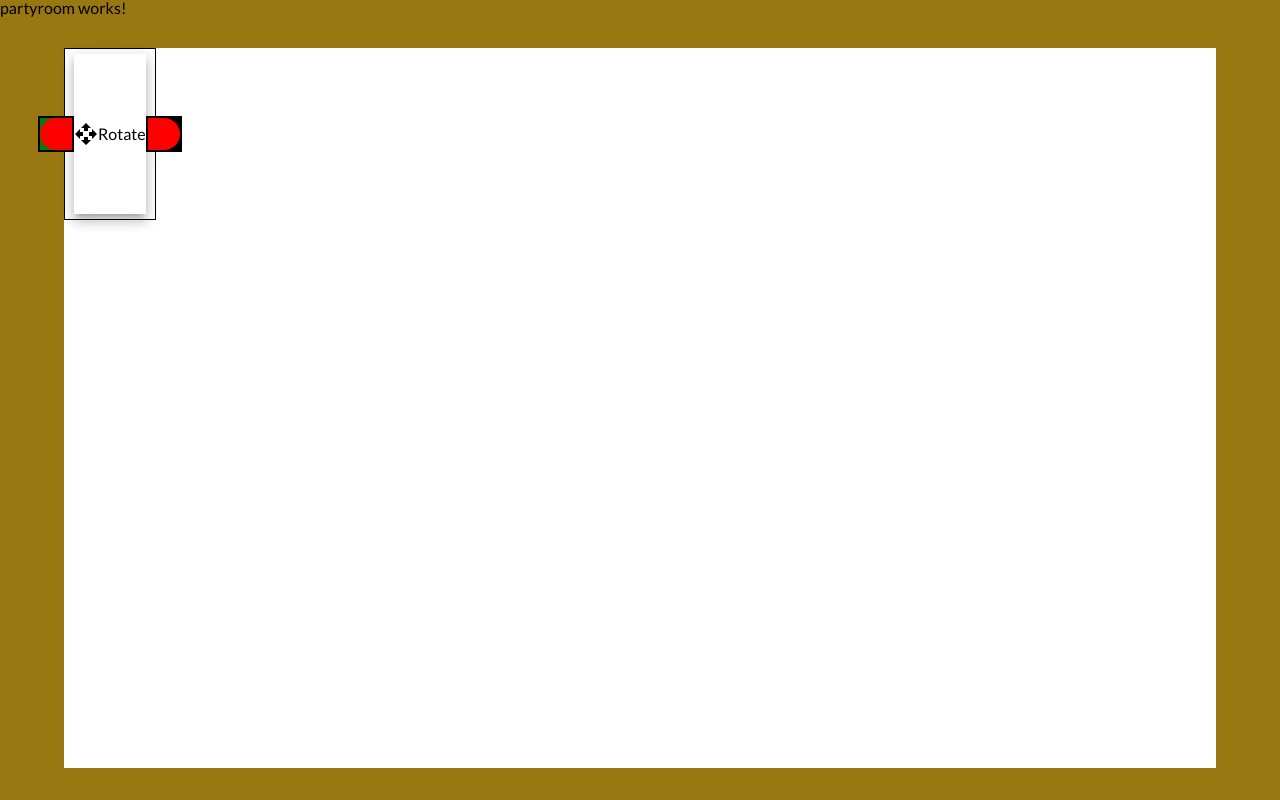
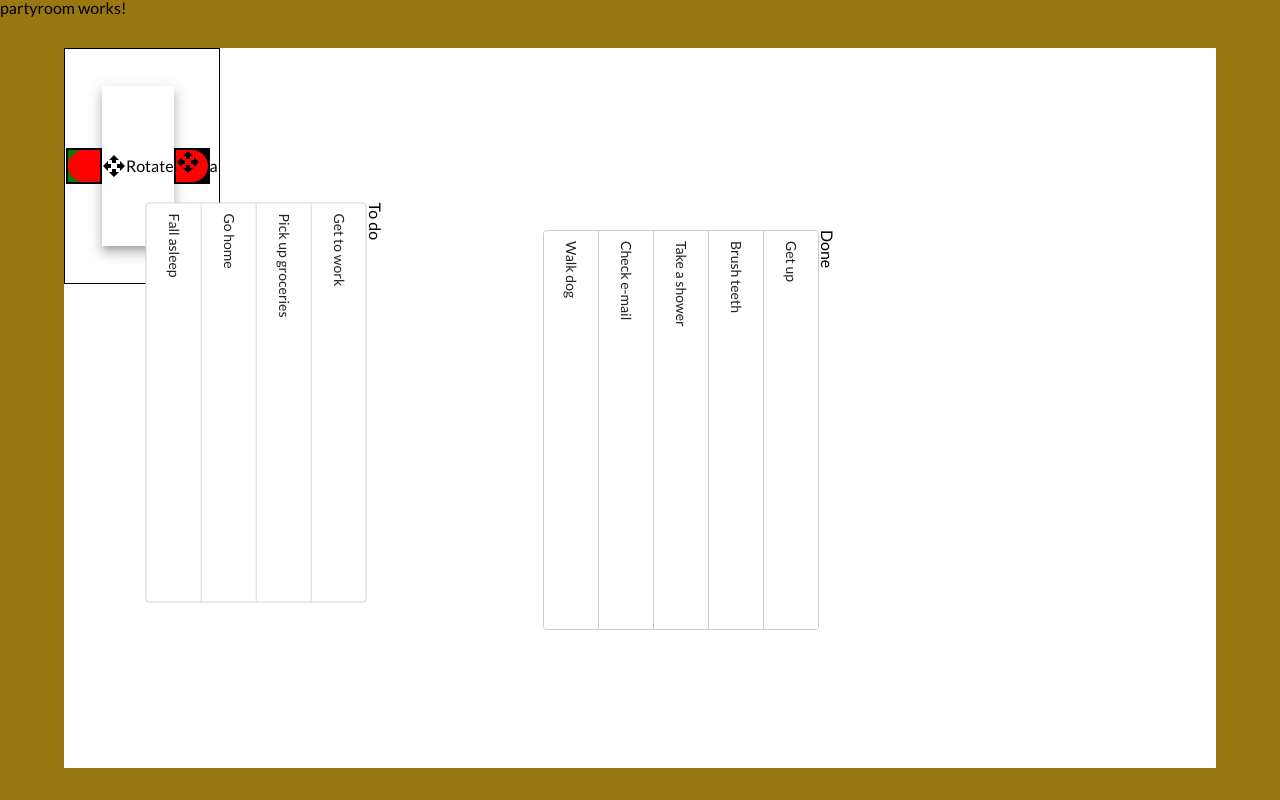
Before and after one commit to casparsylwan/movienight, an Angular app: page /rest in a window 1280 px wide. Built offline with nearby package versions, Linux system fonts and the light colour scheme.

Commit message:
code test with list transfer

```diff
--- a/src/app/pages/parent/partyroom/partyroom.component.css
+++ b/src/app/pages/parent/partyroom/partyroom.component.css
@@ -15,7 +15,7 @@
 /*Table area*/
 .box{
     border:solid black 1px;
-
+    padding: 2rem;
     width: fit-content;
     justify-content: center;
     display: flex;
@@ -100,6 +100,7 @@
 .box-seat{
     border: black 2px solid;
 
+
 }
 
 .seat{
@@ -124,3 +125,62 @@
     transform: rotate(180deg);
     background-color: green;
 }
+
+
+/* Test */
+
+.example-container {
+    width: 400px;
+    max-width: 100%;
+    margin: 0 25px 25px 0;
+    display: inline-block;
+    vertical-align: top;
+    transform: rotate(90deg);
+  }
+
+  .example-list {
+    border: solid 1px #ccc;
+    min-height: 60px;
+    background: white;
+    border-radius: 4px;
+    overflow: hidden;
+    display: block;
+  }
+
+  .example-box {
+    padding: 20px 10px;
+    border-bottom: solid 1px #ccc;
+    color: rgba(0, 0, 0, 0.87);
+    display: flex;
+    flex-direction: row;
+    align-items: center;
+    justify-content: space-between;
+    box-sizing: border-box;
+    cursor: move;
+    background: white;
+    font-size: 14px;
+  }
+
+  .cdk-drag-preview {
+    box-sizing: border-box;
+    border-radius: 4px;
+    box-shadow: 0 5px 5px -3px rgba(0, 0, 0, 0.2),
+                0 8px 10px 1px rgba(0, 0, 0, 0.14),
+                0 3px 14px 2px rgba(0, 0, 0, 0.12);
+  }
+
+  .cdk-drag-placeholder {
+    opacity: 0;
+  }
+
+  .cdk-drag-animating {
+    transition: transform 250ms cubic-bezier(0, 0, 0.2, 1);
+  }
+
+  .example-box:last-child {
+    border: none;
+  }
+
+  .example-list.cdk-drop-list-dragging .example-box:not(.cdk-drag-placeholder) {
+    transition: transform 250ms cubic-bezier(0, 0, 0.2, 1);
+  }
--- a/src/app/pages/parent/partyroom/partyroom.component.html
+++ b/src/app/pages/parent/partyroom/partyroom.component.html
@@ -9,7 +9,9 @@
 
 
             <div [className]="table" >
-                <div class="box-seat">
+                <div
+                    class="box-seat"
+                    cdkDrag>
                     <div class="seat">
                         <div class="backrest">
 
@@ -25,16 +27,48 @@
                     <p (click)="rotate()">Rotate</p>
                 </div>
 
-                  <div class="box-seat">
+                  <div
+                    class="box-seat"
+                        cdkDrag>
                       <div class="seat">
-                          <div class="backrest">
-
+                          <div
+                            class="backrest">
+                              <svg  width="24px" fill="currentColor" viewBox="0 0 24 24">
+                                <path d="M10 9h4V6h3l-5-5-5 5h3v3zm-1 1H6V7l-5 5 5 5v-3h3v-4zm14 2l-5-5v3h-3v4h3v3l5-5zm-9 3h-4v3H7l5 5 5-5h-3v-3z"></path>
+                                <path d="M0 0h24v24H0z" fill="none"></path>
+                              </svg>
                           </div>
                       </div>
                   </div>
+               a
+            </div>
 
+        </div>
+        <div cdkDropListGroup>
+            <div class="example-container">
+              <h2>To do</h2>
+
+              <div
+                cdkDropList
+                [cdkDropListData]="todo"
+                class="example-list"
+                (cdkDropListDropped)="drop($event)">
+                <div class="example-box" *ngFor="let item of todo" cdkDrag>{{item}}</div>
+              </div>
             </div>
-        </div>
+
+            <div class="example-container">
+              <h2>Done</h2>
+
+              <div
+                cdkDropList
+                [cdkDropListData]="done"
+                class="example-list"
+                (cdkDropListDropped)="drop($event)">
+                <div class="example-box" *ngFor="let item of done" cdkDrag>{{item}}</div>
+              </div>
+            </div>
+          </div>
 
     </div>
     <div>
--- a/src/app/pages/parent/partyroom/partyroom.component.ts
+++ b/src/app/pages/parent/partyroom/partyroom.component.ts
@@ -1,4 +1,5 @@
 import { Component, OnInit } from '@angular/core';
+import { CdkDragDrop, moveItemInArray, transferArrayItem } from '@angular/cdk/drag-drop';
 
 @Component({
   selector: 'app-partyroom',
@@ -6,28 +7,39 @@
   styleUrls: ['./partyroom.component.css']
 })
 export class PartyroomComponent implements OnInit {
+  //Rotate
   deg:number = 0;
 
   //ClassNames
   table:string = "table rotate" + this.deg.toString();
   handle:string = "handle rotate"
 
-  x:number = 0;
-  y:number = 0;
-  // public onDragStart(){
-  //   console.log("Start");
-  // }
+  //Test
+  todo = [
+    'Get to work',
+    'Pick up groceries',
+    'Go home',
+    'Fall asleep'
+  ];
 
-  public onDragMove(event:PointerEvent){
+  done = [
+    'Get up',
+    'Brush teeth',
+    'Take a shower',
+    'Check e-mail',
+    'Walk dog'
+  ];
 
-    console.log(`got drag move ${Math.round(event.clientX)} ${Math.round(event.clientY)}`);
-    this.x=Math.round(event.clientX);
-    this.y=Math.round(event.clientY);
+  drop(event: CdkDragDrop<string[]>) {
+    if (event.previousContainer === event.container) {
+      moveItemInArray(event.container.data, event.previousIndex, event.currentIndex);
+    } else {
+      transferArrayItem(event.previousContainer.data,
+                        event.container.data,
+                        event.previousIndex,
+                        event.currentIndex);
+    }
   }
-  // public onDragEnd(): void {
-  //   console.log('got drag end');
-  // }
-
 
 
   constructor() { }
```
